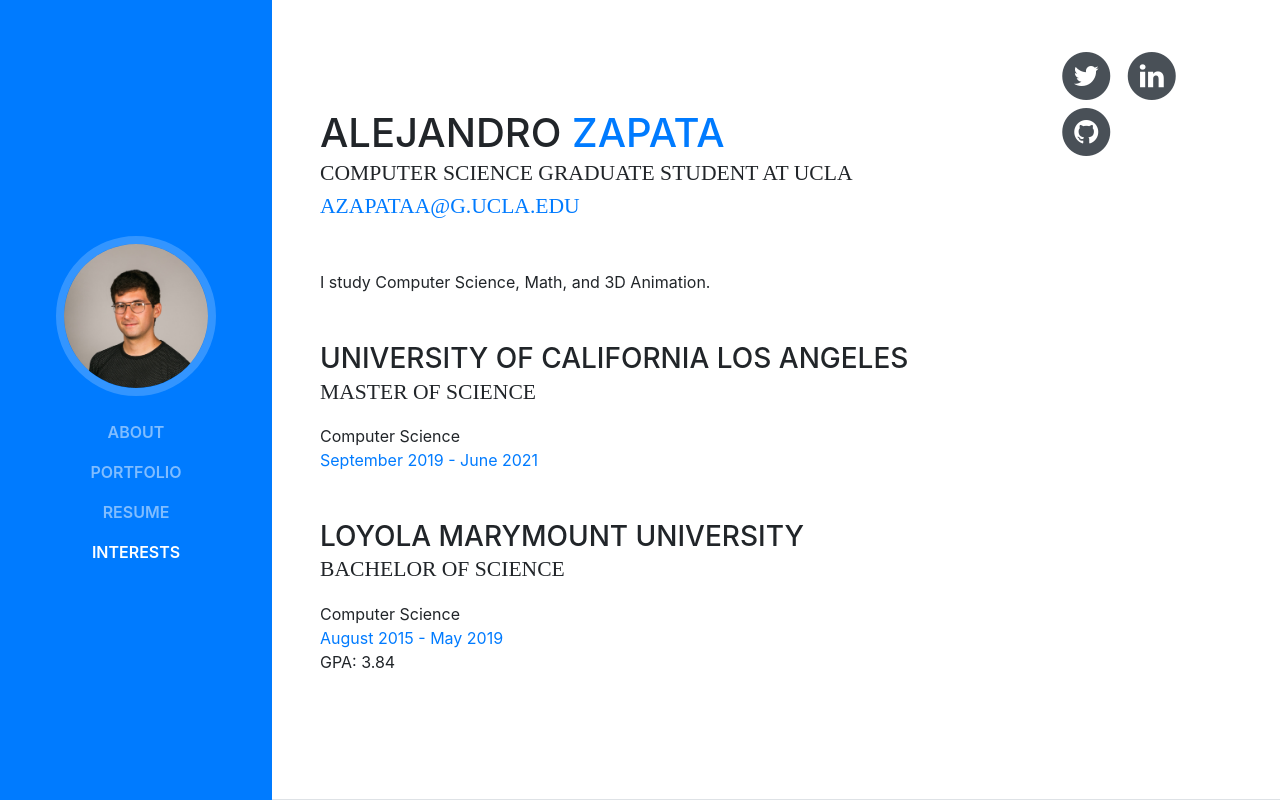
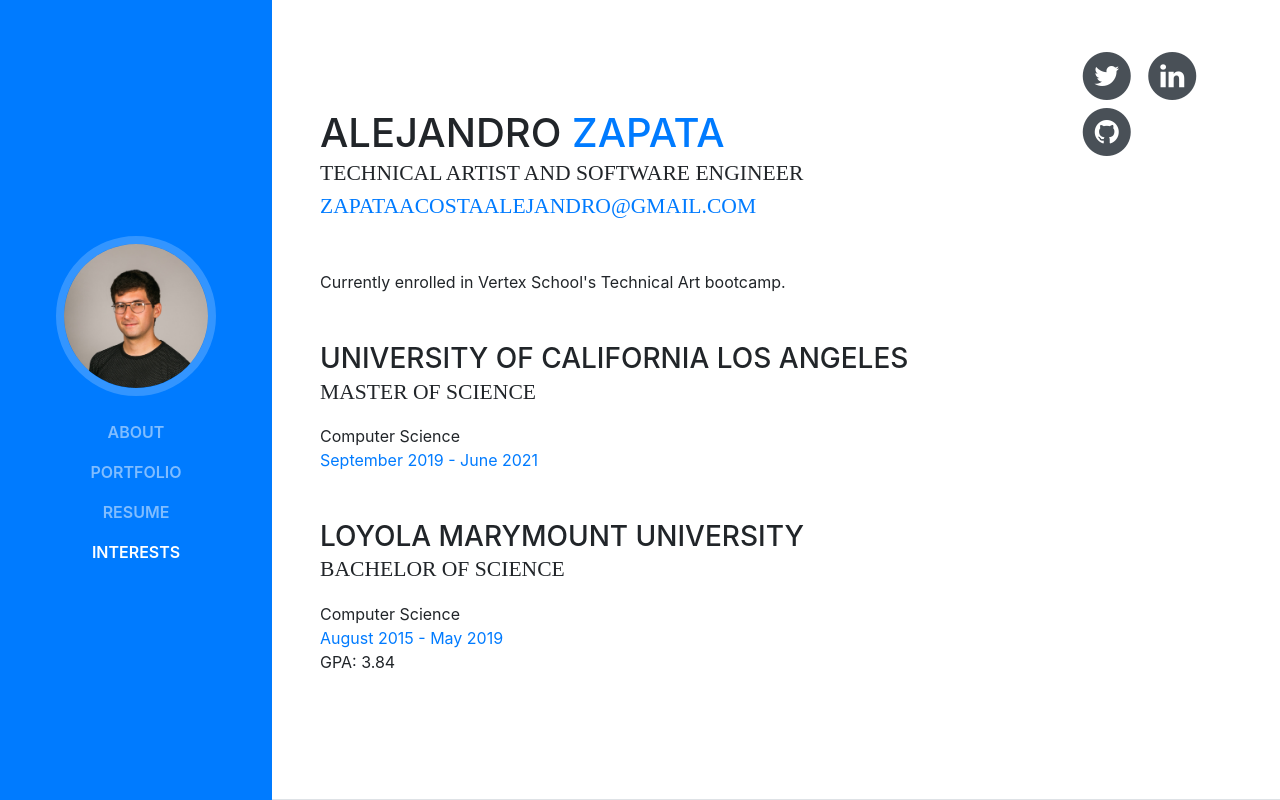
Before and after one commit to CapnSquirrel/CapnSquirrel.github.io, a website with bundled scripts: page index.html in a window 1280 px wide. Shown: the top 800 px of the page. Built offline with nearby package versions, Linux system fonts and the light colour scheme; a web font is replaced by a local one.

Commit message:
updating the bare minimum

```diff
--- a/index.html
+++ b/index.html
@@ -65,10 +65,10 @@
         <h1 class="mb-0">Alejandro
           <span class="text-primary">Zapata</span>
         </h1>
-        <div class="subheading mb-5"> Computer Science Graduate Student at UCLA
-          <a href="mailto:name@email.com">azapataa@g.ucla.edu</a>
+        <div class="subheading mb-5"> Technical Artist and Software Engineer
+          <a href="mailto:name@email.com">zapataacostaalejandro@gmail.com</a>
         </div>
-        <p class="mb-5">I study Computer Science, Math, and 3D Animation.</p>
+        <p class="mb-5">Currently enrolled in Vertex School's Technical Art bootcamp.</p>
 
         <div class="resume-item d-flex flex-column flex-md-row mb-5">
           <div class="resume-content mr-auto">
@@ -253,9 +253,8 @@
           <h3 class="mb-0">Digital Art</h3>
           <div class="subheading mb-3">Fun art I pursue as a hobby.</div>
           <img src="img/2019me.png" width="50%">
-          <p>I love drawing myself as an anime character...</p>
           <img src="img/BaoBao_and_Charlie.png" width="50%">
-          <p>Reimagining my dogs, BaoBao and Charlie, as hipsters.</p>
+          <p>Reimagining my dogs, BaoBao and Charlie, as cool little guys.</p>
         </div>
       </div>
     </div>
```
Also changed, not shown: 1 other file.
